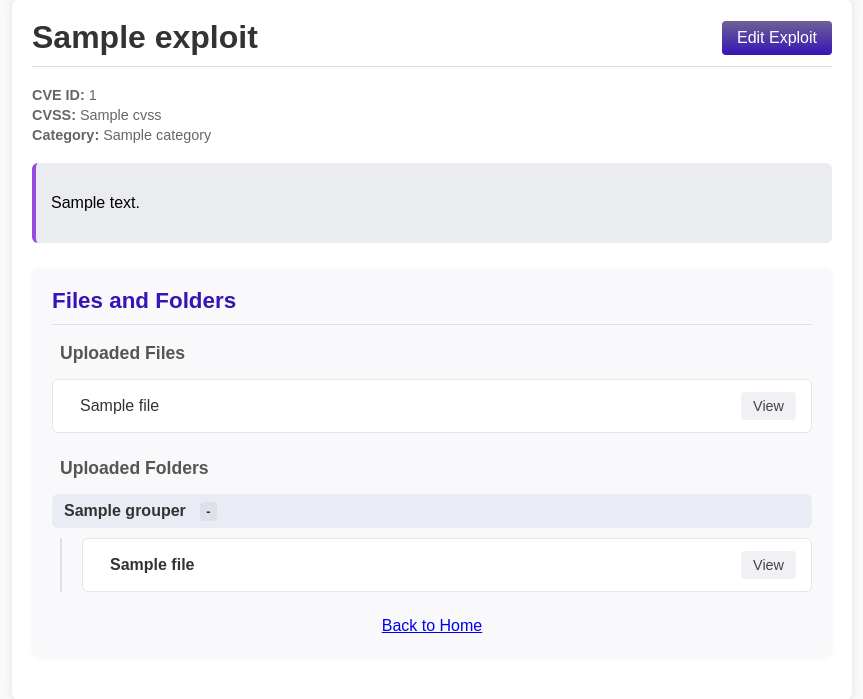
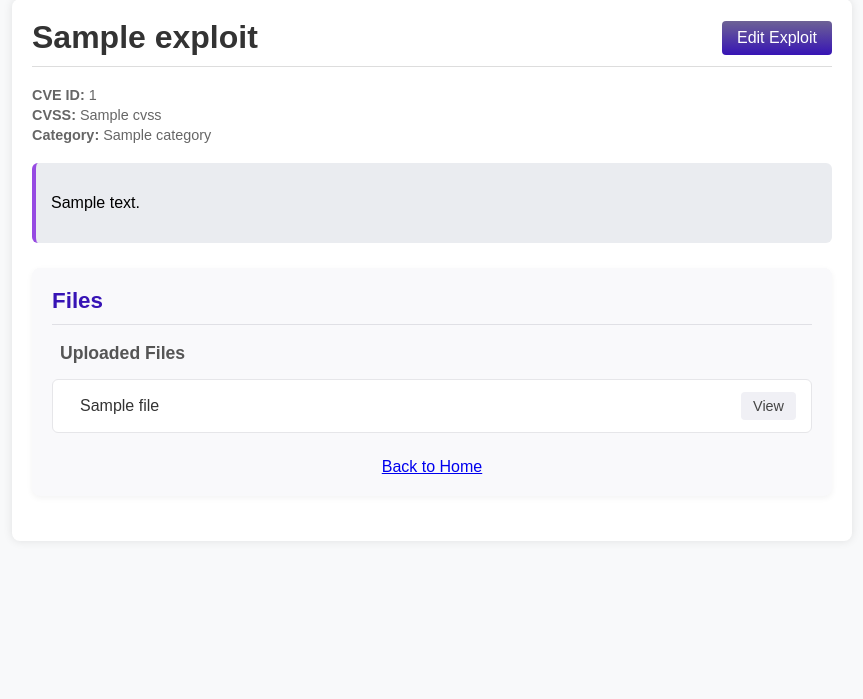
Before and after one commit to SWETHAVC04/Expo, a Django app: template exploits/templates/exploit_detail.html in a window 1280 px wide. Shown: the part 21-720 px from the top of the page, without its empty margins (208-1071 px from the left). Run offline with Django 5.2, Linux system fonts and the light colour scheme; the template is opened without the code that fills it: most values are stand-ins (such as "Sample title", 1, 10 or a date in 2020); parts of the project's set-up code (start-up, migrations or seed data) failed here and were passed over.

Commit message:
Update exploit_detail.html

```diff
--- a/exploits/templates/exploit_detail.html
+++ b/exploits/templates/exploit_detail.html
@@ -224,71 +224,9 @@
         border: 1px dashed #ddd;
       }
 
-      /* Directory structure styling */
-      .directory-structure {
-        margin: 10px 0;
-      }
-
-      .directory {
-        margin-bottom: 20px;
-      }
-
-      .directory-name {
-        font-weight: 600;
-        color: #333;
-        margin-bottom: 10px;
-        display: block;
-        padding: 8px 12px;
-        background: #eaecf5;
-        border-radius: 6px;
-      }
-
-      .nested-files {
-        padding-left: 20px;
-        border-left: 2px solid #e0e0e8;
-        margin-left: 8px;
-      }
-
-      /* Enhanced directory path styling */
-      .directory-path {
-        font-size: 0.9em;
-        color: #666;
-        margin-left: 5px;
-      }
-
-      .directory-path-part {
-        display: inline-block;
-        padding: 2px 6px;
-        background-color: #f0f0f5;
-        border-radius: 4px;
-        margin: 0 2px;
-      }
-
-      /* Enhanced nested directory display */
-      .nested-directory {
-        margin-top: 10px;
-        margin-left: 20px;
-        border-left: 2px solid #c8c8d8;
-        padding-left: 10px;
-      }
-
       /* Icons */
       .icon {
         margin-right: 8px;
-      }
-
-      /* Collapsible directory structure */
-      .directory-toggle {
-        cursor: pointer;
-        padding: 2px 6px;
-        background: #e0e0e8;
-        border-radius: 4px;
-        font-size: 0.8em;
-        margin-left: 10px;
-      }
-
-      .collapsed .nested-files {
-        display: none;
       }
 
       /* Responsive adjustments */
@@ -302,10 +240,6 @@
           margin-top: 10px;
           width: 100%;
           justify-content: flex-end;
-        }
-
-        .directory-path-part {
-          margin-bottom: 4px;
         }
       }
     </style>
@@ -345,7 +279,7 @@
       {% endif %}
 
       <div class="files-section">
-        <h2>Files and Folders</h2>
+        <h2>Files</h2>
 
         <!-- Uploaded Files Section -->
         <div class="file-category">
@@ -375,87 +309,7 @@
           </ul>
         </div>
 
-        <!-- Directory Section - Updated to display full paths -->
-        <div class="file-category">
-          <h3>
-            <i class="fas fa-folder-open icon"></i>
-            Uploaded Folders
-          </h3>
-          {% if directory_list %}
-          <div class="directory-structure">
-            {% for directory in directory_list %}
-            <div class="directory" id="dir-{{ forloop.counter }}">
-              <span class="directory-name">
-                <i class="fas fa-folder"></i>
-                <!-- Display folder name -->
-                {% if directory.grouper == "Root" %} Root Directory {% else %}
-                {{ directory.grouper }}
-                {% endif %}
-                <span
-                  class="directory-toggle"
-                  data-target="dir-files-{{ forloop.counter }}"
-                  >-</span
-                >
-              </span>
-
-              <div class="nested-files" id="dir-files-{{ forloop.counter }}">
-                <ul class="file-list">
-                  {% for file in directory.list %}
-                  <li class="file-item">
-                    <div class="file-info">
-                      <i class="fas fa-file-code file-icon"></i>
-                      <!-- ✅ Display full relative path (c1/run.py) instead of just file name -->
-                      <a href="{{ file.url }}" class="file-name file-item-name">
-                        <strong>{{ file.name }}</strong> <!-- ✅ Full relative path displayed -->
-                      </a>
-                    </div>
-                    <div class="file-actions">
-                      <a href="{{ file.url }}" class="file-btn view-btn">
-                        <i class="fas fa-eye"></i> View
-                      </a>
-                    </div>
-                  </li>
-                  {% endfor %}
-                </ul>
-              </div>
-            </div>
-            {% endfor %}
-          </div>
-          {% else %}
-          <div class="empty-message">
-            <i class="fas fa-info-circle"></i> No folders uploaded.
-          </div>
-          {% endif %}
-        </div>
-
-
       <a class="back-link" href="{% url 'home' %}"><center>Back to Home</center></a>
     </div>
-
-    <!-- Custom Script for Directory Toggle -->
-    <script>
-      document.addEventListener("DOMContentLoaded", function () {
-        // Add custom filter for Django template
-        // This will be implemented in views.py
-
-        // Toggle directory visibility
-        const toggleButtons = document.querySelectorAll(".directory-toggle");
-        toggleButtons.forEach((button) => {
-          button.addEventListener("click", function () {
-            const targetId = this.getAttribute("data-target");
-            const targetElement = document.getElementById(targetId);
-            const parentDirectory = this.closest(".directory");
-
-            if (parentDirectory.classList.contains("collapsed")) {
-              parentDirectory.classList.remove("collapsed");
-              this.textContent = "-";
-            } else {
-              parentDirectory.classList.add("collapsed");
-              this.textContent = "+";
-            }
-          });
-        });
-      });
-    </script>
   </body>
 </html>
```
